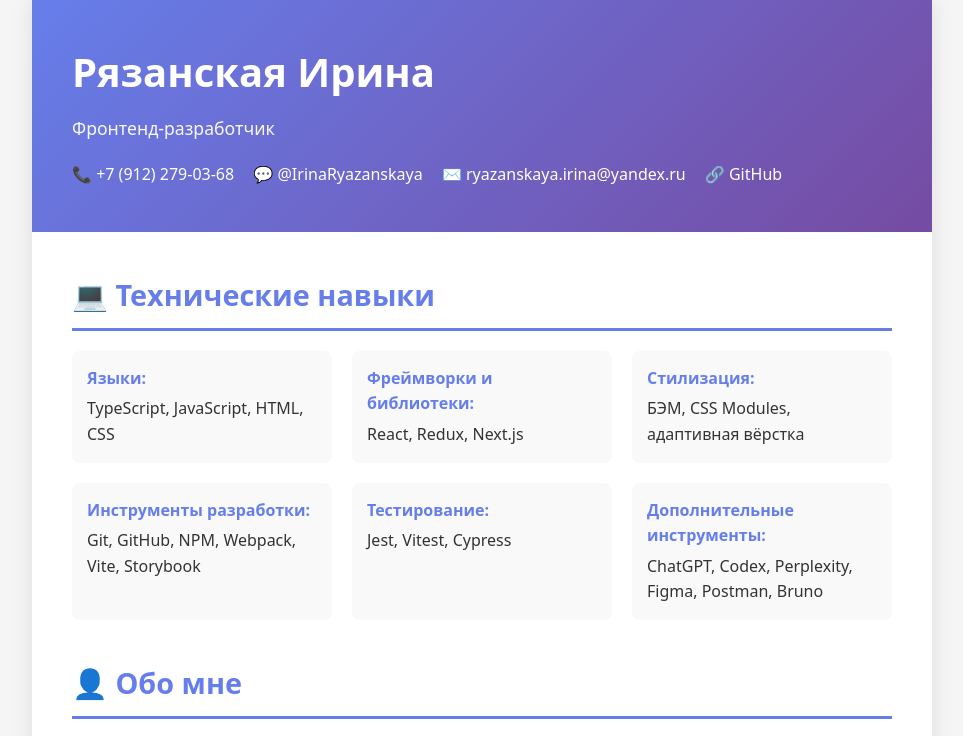
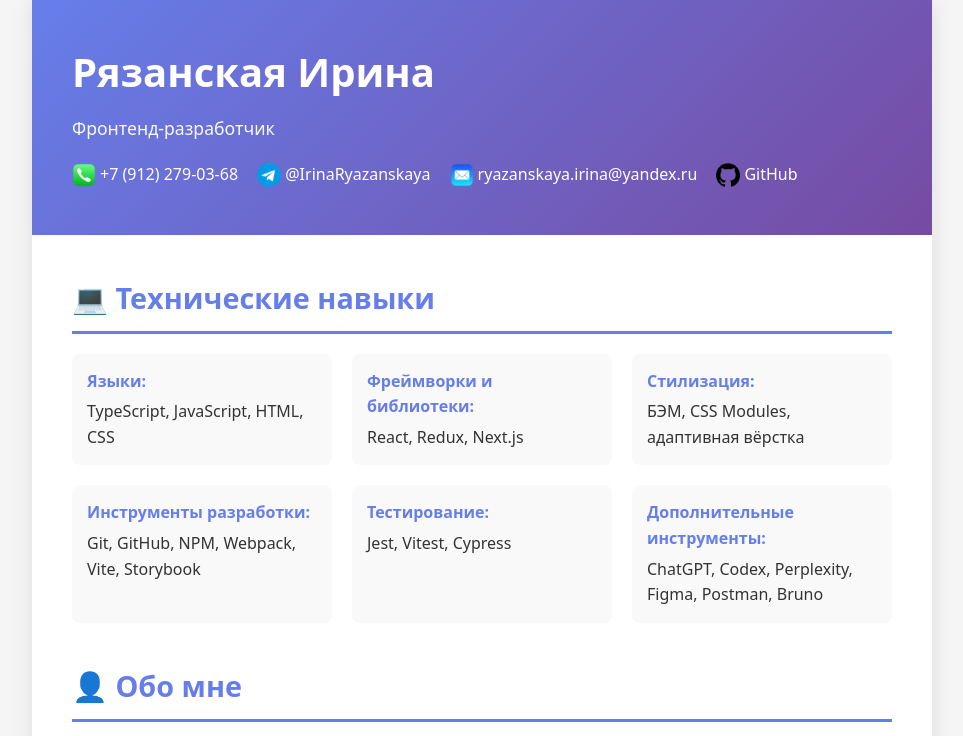
Before and after one commit to IrinaRyazanskaya/resume, a website: page index.html in a window 1280 px wide. Shown: the top 736 px of the page, without its empty margins (158-1121 px from the left). Drawn offline with Linux system fonts and the light colour scheme.

Commit message:
Поменяла иконки у контактов

```diff
--- a/index.html
+++ b/index.html
@@ -5,6 +5,10 @@
     <meta name="viewport" content="width=device-width, initial-scale=1.0" />
     <title>Рязанская Ирина - Фронтенд-разработчик</title>
     <link rel="stylesheet" href="styles.css" />
+    <link rel="preload" as="image" type="image/webp" href="./icons/phone.webp" />
+    <link rel="preload" as="image" type="image/webp" href="./icons/telegram.webp" />
+    <link rel="preload" as="image" type="image/webp" href="./icons/mail.webp" />
+    <link rel="preload" as="image" type="image/webp" href="./icons/github.webp" />
   </head>
   <body>
     <div class="page">
@@ -13,17 +17,23 @@
           <div class="header__info">
             <h1 class="header__title">Рязанская Ирина</h1>
             <p class="header__subtitle">Фронтенд-разработчик</p>
-            <div class="contact">
-              <a href="tel:+79122790368" class="contact__link">📞 +7 (912) 279-03-68</a>
-              <a href="https://t.me/IrinaRyazanskaya" target="_blank" class="contact__link"
-                >💬 @IrinaRyazanskaya</a
+            <div class="header__contacts">
+              <a href="tel:+79122790368" class="header__contact-link">
+                <img src="./icons/phone.webp" width="24" height="24" /> +7 (912) 279-03-68
+              </a>
+              <a href="https://t.me/IrinaRyazanskaya" target="_blank" class="header__contact-link">
+                <img src="./icons/telegram.webp" width="24" height="24" /> @IrinaRyazanskaya
+              </a>
+              <a href="mailto:ryazanskaya.irina@yandex.ru" class="header__contact-link">
+                <img src="./icons/mail.webp" width="24" height="24" /> ryazanskaya.irina@yandex.ru
+              </a>
+              <a
+                href="https://github.com/IrinaRyazanskaya"
+                target="_blank"
+                class="header__contact-link"
               >
-              <a href="mailto:ryazanskaya.irina@yandex.ru" class="contact__link"
-                >✉️ ryazanskaya.irina@yandex.ru</a
-              >
-              <a href="https://github.com/IrinaRyazanskaya" target="_blank" class="contact__link"
-                >🔗 GitHub</a
-              >
+                <img src="./icons/github.webp" width="24" height="24" /> GitHub
+              </a>
             </div>
           </div>
         </div>
--- a/styles.css
+++ b/styles.css
@@ -40,16 +40,18 @@ body {
   opacity: 0.95;
 }
 
-.contact {
+.header__contacts {
   margin-top: 15px;
 }
 
-.contact__link {
-  display: inline-block;
+.header__contact-link {
+  display: inline-flex;
+  gap: 4px;
+  align-items: center;
 
   margin-top: 5px;
   margin-right: 15px;
-  padding-bottom: 2px;
+  padding-bottom: 3px;
   border-bottom: 2px solid transparent;
 
   color: white;
@@ -58,7 +60,7 @@ body {
   transition: border-color 0.2s ease;
 }
 
-.contact__link:hover {
+.header__contact-link:hover {
   border-bottom-color: white;
 }
 
```
Also changed, not shown: icons/github.webp (added), icons/mail.webp (added), icons/phone.webp (added), icons/telegram.webp (added).
